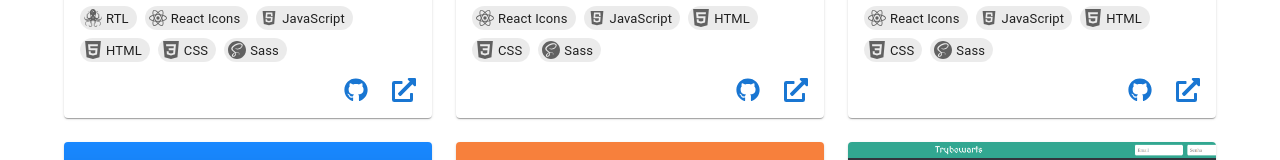
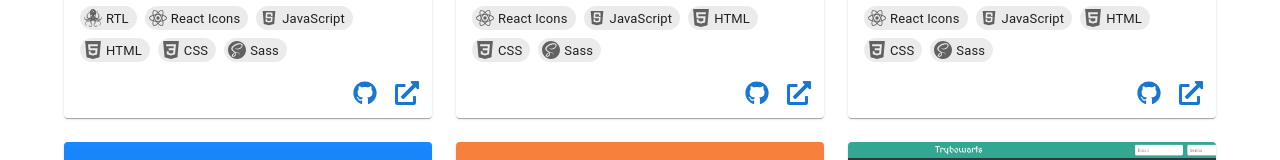
Before and after one commit to raphaelalmeidamartins/raphaelalmeidamartins.github.io, a React (Create React App) app: page /#/projects in a window 1280 px wide. Shown: the part 452-612 px from the top of the page. Built offline with nearby package versions, Linux system fonts and the light colour scheme; the HTML template or start-up script is replaced by a standard one.

Commit message:
:lipstick: style: change the size of the icon buttons

```diff
--- a/src/components/ProjectCard/index.js
+++ b/src/components/ProjectCard/index.js
@@ -62,6 +62,7 @@ function ProjectCard({
         }}
       >
         <IconButton
+          size="small"
           LinkComponent="a"
           href={repositoryLink}
           target="_blank"
@@ -71,7 +72,12 @@ function ProjectCard({
             <FaGithub />
           </SvgIcon>
         </IconButton>
-        <IconButton LinkComponent="a" href={deployLink} color="primary">
+        <IconButton
+          size="small"
+          LinkComponent="a"
+          href={deployLink}
+          color="primary"
+        >
           <SvgIcon inheritViewBox>
             <FaExternalLinkAlt />
           </SvgIcon>
```
